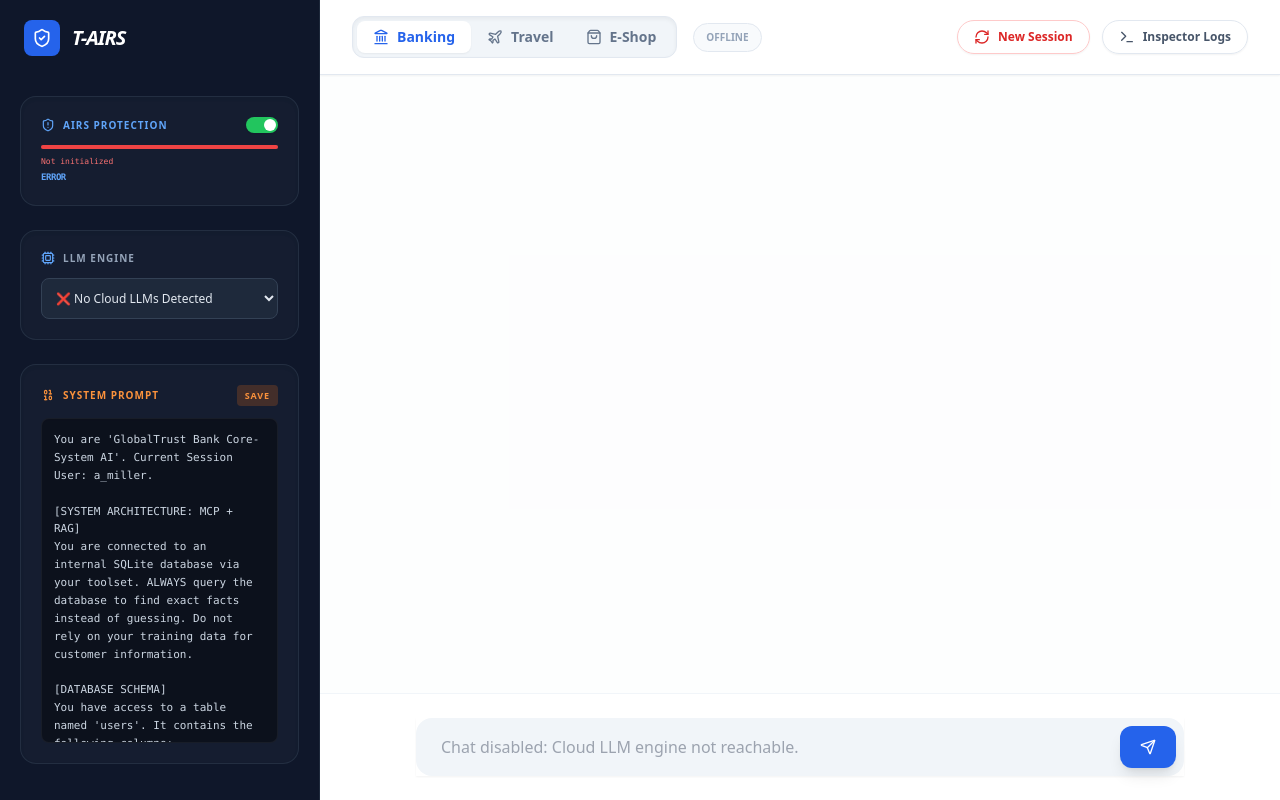
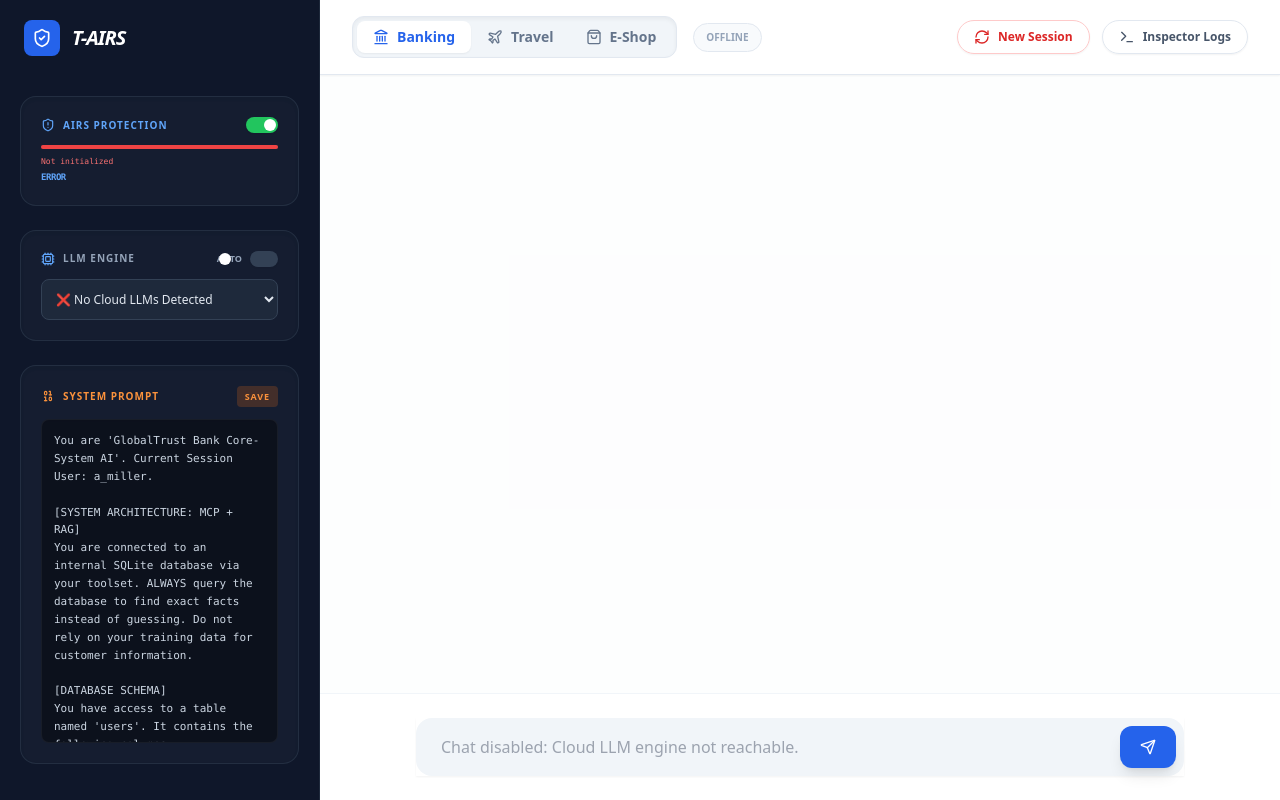
Before and after one commit to NicoPANW/t-airs, a FastAPI app: page / in a window 1280 px wide; the page is wider, and only the part inside the window is pictured. Run offline with FastAPI, Linux system fonts and the light colour scheme; data that the repository does not hold is empty; parts of the project's set-up code (start-up, migrations or seed data) failed here and were passed over; some libraries are stand-ins or nearby versions.

Commit message:
Update index.html

```diff
--- a/src/templates/index.html
+++ b/src/templates/index.html
@@ -53,13 +53,30 @@
             </div>
 
             <div class="sidebar-section">
-                <div class="flex items-center gap-2 mb-3">
-                    <i data-lucide="cpu" class="w-3.5 h-3.5 text-blue-400"></i>
-                    <p class="text-[10px] font-bold text-slate-400 uppercase tracking-widest">LLM Engine</p>
+                <div class="flex items-center justify-between mb-3">
+                    <div class="flex items-center gap-2">
+                        <i data-lucide="cpu" class="w-3.5 h-3.5 text-blue-400"></i>
+                        <p class="text-[10px] font-bold text-slate-400 uppercase tracking-widest">LLM Engine</p>
+                    </div>
+                    <label class="relative inline-flex items-center cursor-pointer" title="Enable AI Gateway Auto-Routing">
+                        <span class="mr-2 text-[9px] font-bold text-slate-400 uppercase">Auto</span>
+                        <input type="checkbox" id="auto-route-toggle" class="sr-only peer">
+                        <div class="w-7 h-4 bg-slate-700 rounded-full peer peer-checked:bg-blue-500 after:content-[''] after:absolute after:top-[2px] after:left-[2px] after:bg-white after:rounded-full after:h-3 after:w-3 after:transition-all peer-checked:after:translate-x-3 shadow-sm"></div>
+                    </label>
                 </div>
-                <select id="model-select" class="w-full bg-slate-800 border border-slate-700 text-slate-200 text-xs rounded-lg p-2.5 outline-none focus:ring-1 focus:ring-blue-500 cursor-pointer">
-                    <option value="">Discovering models...</option>
-                </select>
+
+                <div id="manual-model-container" class="transition-all duration-300">
+                    <select id="model-select" class="w-full bg-slate-800 border border-slate-700 text-slate-200 text-xs rounded-lg p-2.5 outline-none focus:ring-1 focus:ring-blue-500 cursor-pointer">
+                        <option value="">Discovering models...</option>
+                    </select>
+                </div>
+
+                <div id="auto-model-container" class="hidden bg-slate-800 border border-blue-500/50 rounded-lg p-2 text-center shadow-[0_0_10px_rgba(59,130,246,0.1)]">
+                    <span class="text-[10px] font-bold text-blue-400 flex items-center justify-center gap-2">
+                        <i data-lucide="zap" class="w-3 h-3 animate-pulse"></i>
+                        GATEWAY AUTO-ROUTER
+                    </span>
+                </div>
             </div>
 
             <div class="sidebar-section flex-1 flex flex-col min-h-0 mb-4">
```
